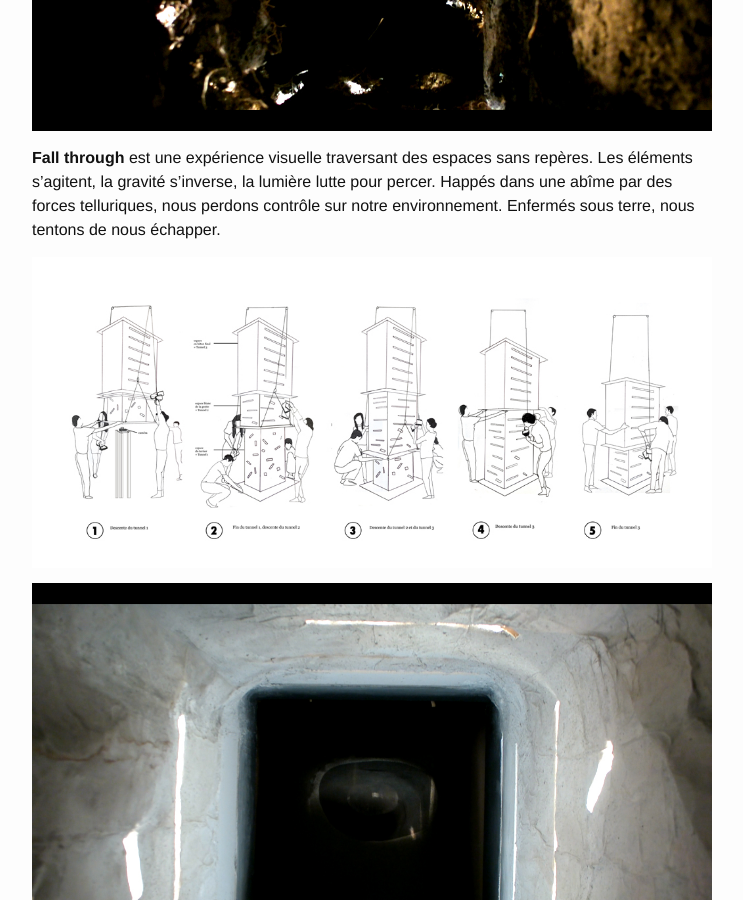
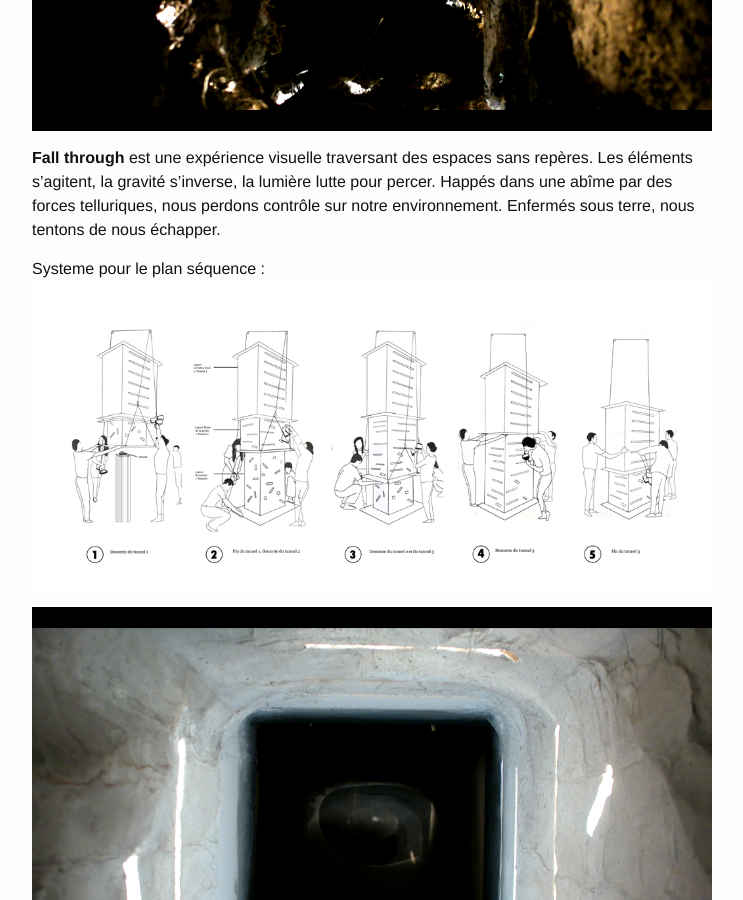
Before and after one commit to louiseds/louiseds.github.io, a Jekyll site: the page built from _posts/2016-11-13-fall-through.md, in a window 1280 px wide and 900 px high, scrolled down 826 px. Shown: the whole window, without its empty margins (268-1011 px from the left). Built offline with Jekyll 4.4.1, drawn with Linux system fonts in a browser that asks for light colours.

Commit message:
Updated 2016-11-13-fall-through.md

```diff
--- a/_posts/2016-11-13-fall-through.md
+++ b/_posts/2016-11-13-fall-through.md
@@ -11,6 +11,7 @@ Réalisation d'un court métrage en plan séquence.
 
 **Fall through** est une expérience visuelle traversant des espaces sans repères. Les éléments s’agitent, la gravité s’inverse, la lumière lutte pour percer. Happés dans une abîme par des forces telluriques, nous perdons contrôle sur notre environnement. Enfermés sous terre, nous tentons de nous échapper.
 
+Systeme pour le plan séquence :
 ![mode-d-emploi-fin_o.jpg]({{site.baseurl}}/images/mode-d-emploi-fin_o.jpg)
 
 ![Capture-d_cran-2014-01-18--17.44.48_o.jpg]({{site.baseurl}}/images/Capture-d_cran-2014-01-18--17.44.48_o.jpg)
```
